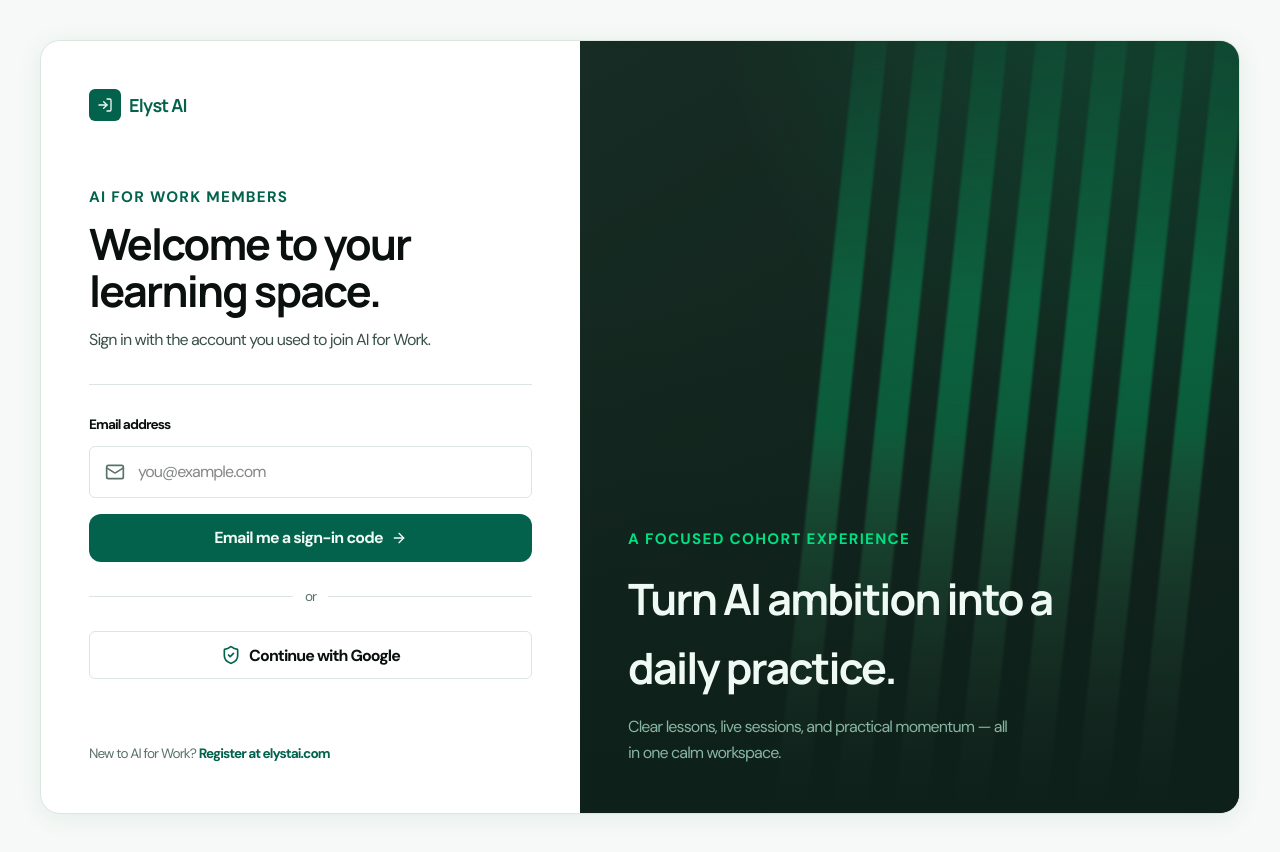
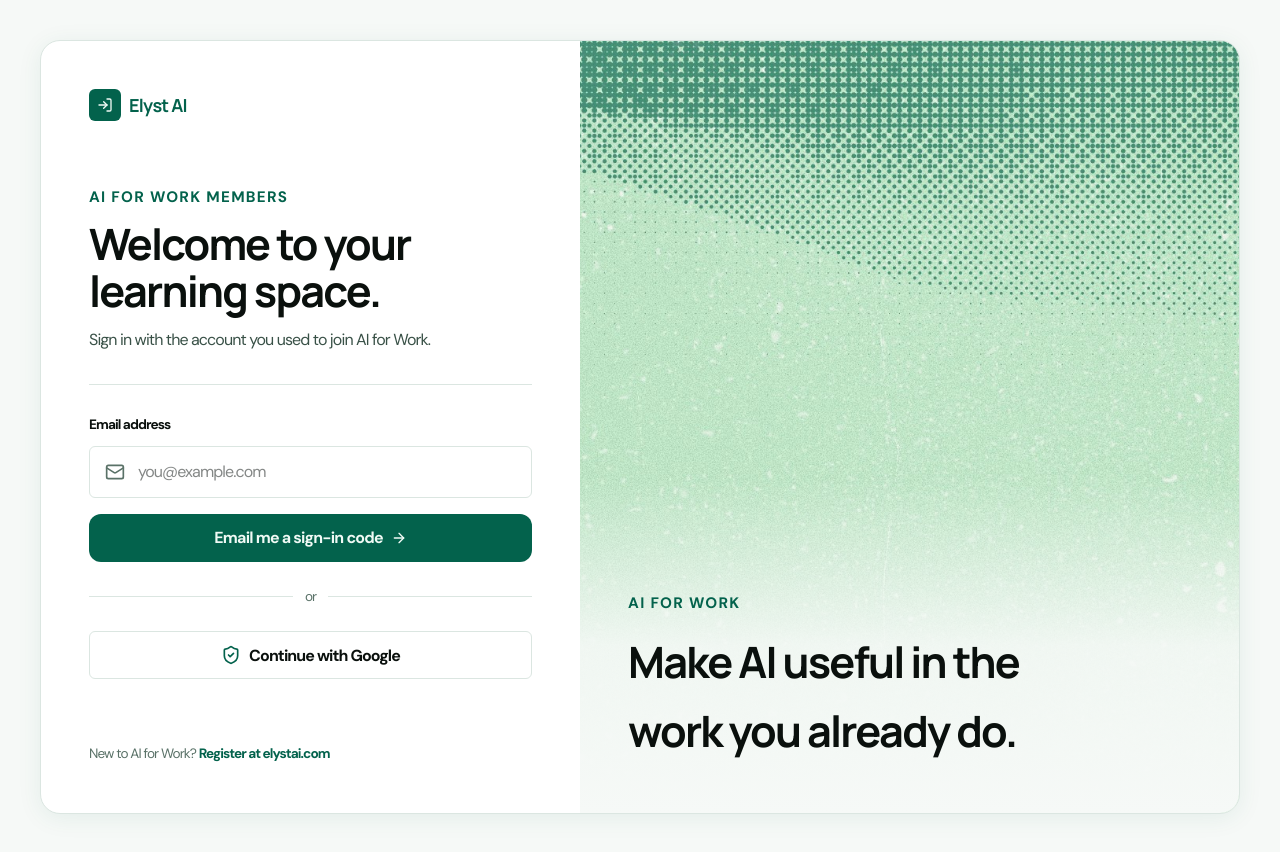
Before and after one commit to Elyst-AI-Git/elystai-lms, a Next.js app: page /login in a window 1280 px wide. Built offline with nearby package versions, Linux system fonts and the light colour scheme.

Commit message:
feat: use brand artwork in login hero

```diff
--- a/src/app/login/login-form.tsx
+++ b/src/app/login/login-form.tsx
@@ -2,6 +2,7 @@
 
 import { type FormEvent, useState } from "react";
 import { ArrowRight, LogIn, Mail, ShieldCheck } from "lucide-react";
+import Image from "next/image";
 import {
   InputOTP,
   InputOTPGroup,
@@ -206,23 +207,19 @@
           </p>
         </section>
 
-        <aside className="surface-dark-hero relative order-first min-h-64 overflow-hidden p-6 sm:p-8 lg:order-none lg:min-h-full lg:p-12">
-          <div aria-hidden className="absolute inset-0 flex justify-end gap-3 px-8 opacity-80 sm:gap-5 lg:gap-7">
-            {Array.from({ length: 7 }, (_, index) => (
-              <span
-                className="w-4 -skew-x-6 bg-gradient-to-b from-green/10 via-green/50 to-white/10 blur-[1px] sm:w-6 lg:w-8"
-                key={index}
-              />
-            ))}
-          </div>
-          <div className="absolute inset-x-0 bottom-0 h-2/3 bg-gradient-to-t from-surface-dark via-surface-dark/50 to-transparent" aria-hidden />
-          <div className="relative z-10 flex h-full min-h-52 flex-col justify-end">
-            <p className="eyebrow text-green">A focused cohort experience</p>
-            <p className="mt-3 max-w-md font-display text-h2 font-bold tracking-display text-fg-on-dark">
-              Turn AI ambition into a daily practice.
-            </p>
-            <p className="mt-3 max-w-sm text-small text-fg-muted-dark">
-              Clear lessons, live sessions, and practical momentum — all in one calm workspace.
+        <aside className="relative hidden overflow-hidden bg-surface-muted lg:block lg:min-h-full">
+          <Image
+            alt=""
+            className="object-cover object-center -rotate-180 scale-110"
+            fill
+            priority
+            sizes="(max-width: 1023px) 100vw, 55vw"
+            src="/hero-bg copy.jpg"
+          />
+          <div className="absolute inset-x-0 bottom-0 bg-gradient-to-t from-bg via-bg/90 to-transparent p-12 pt-28">
+            <p className="eyebrow text-emerald">AI for Work</p>
+            <p className="mt-3 max-w-md font-display text-h2 font-bold tracking-display text-fg">
+              Make AI useful in the work you already do.
             </p>
           </div>
         </aside>
```
Also changed, not shown: public/hero-bg copy.jpg (added).
